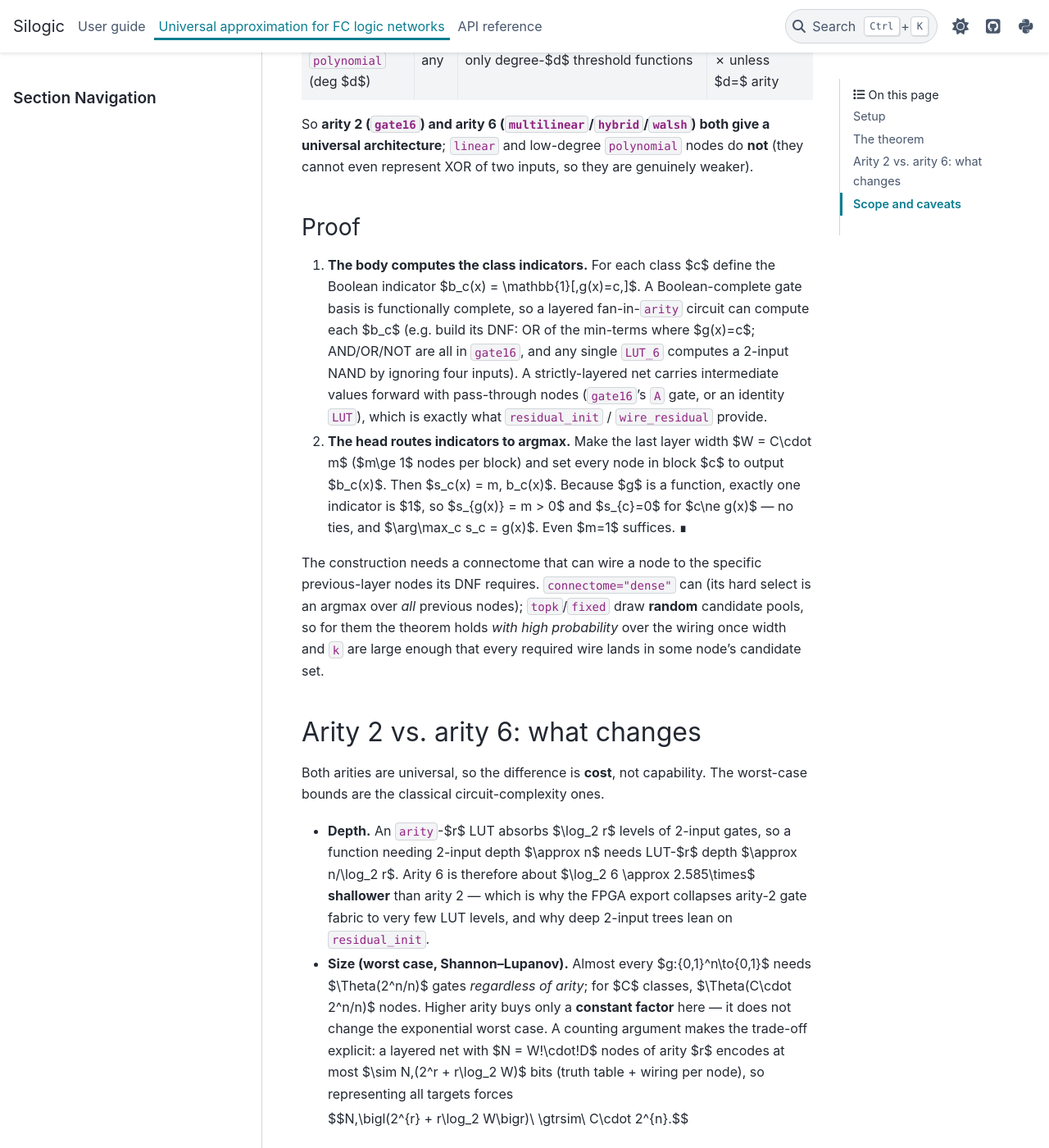
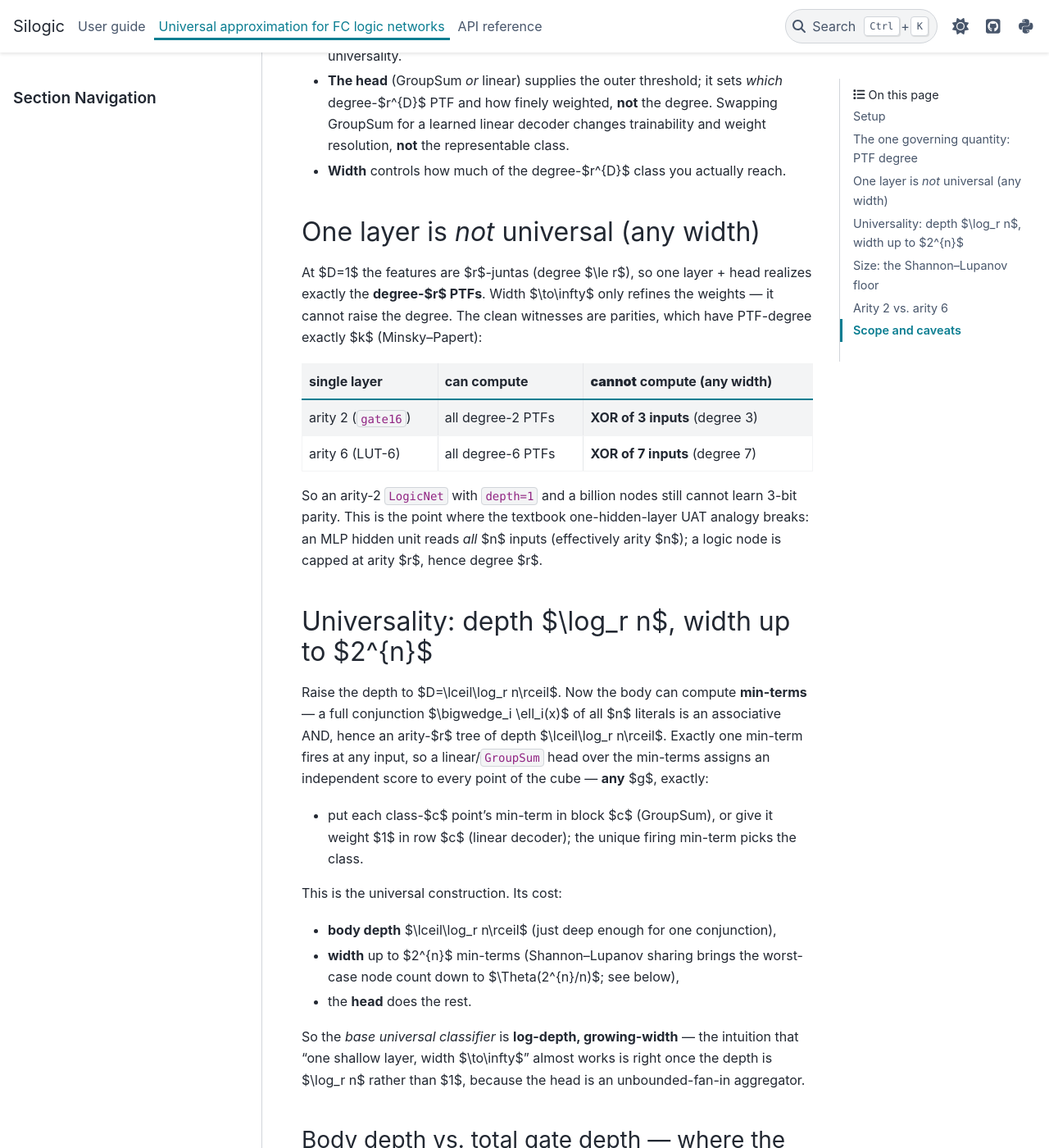
Before and after one commit to gaspardol/silogic, a Sphinx documentation site: the page built from docs/approximation.md, in a window 1280 px wide and 1400 px high, scrolled down 1647 px. Shown: the whole window at 82% size. Built offline with Sphinx 7.4.7 and the PyData theme 0.15.4, drawn with Linux system fonts in a browser that asks for light colours; some of the changed text lies outside the part shown.

Commit message:
docs: rewrite approximation note around PTF-degree characterization
Reframe the whole analysis around one governing quantity: a depth-D
arity-r body + linear/GroupSum head realizes exactly the degree-r^D
polynomial threshold functions. This unifies the earlier results and
corrects the depth accounting:

- one layer + head = degree-r PTFs (not universal; parity witnesses)
- universal at body depth ceil(log_r n) via the min-term construction,
  width up to 2^n (Lupanov: 2^n/n)
- distinguish body depth (log_r n) from total gate depth (Theta(n),
  the popcount head is the critical path) from pure fan-in-r formula
  depth (Theta(n/log2 r)); the head is an unbounded-fan-in aggregator
- GroupSum vs learned linear head: same representable class, differ in
  weight resolution and the no-multiplies property
- Shannon-Lupanov size floor, arity 2 vs 6 as constant/depth factors

Co-Authored-By: Claude Opus 4.8 <noreply@anthropic.com>
Claude-Session: https://claude.ai/code/session_014usfn7zfXhneuMsYMTMqR7

```diff
--- a/docs/approximation.md
+++ b/docs/approximation.md
@@ -1,130 +1,185 @@
 # Universal approximation for FC logic networks
 
 This note formulates the sense in which a **fully-connected logic network**
-({class}`~silogic.LogicNet`) with a **`GroupSum` head** is a *universal
-approximator*, and states the result for two representative node arities used in
-the library — **arity 2** (`node="gate16"`) and **arity 6** (an
-`arity=6` LUT node: `"multilinear"` / `"hybrid"` / `"walsh"`).
+({class}`~silogic.LogicNet`) with a linear-style head — the parameter-free
+{class}`~silogic.GroupSum`, or a learned {class}`~silogic.heads.LearnedDecoder`
+— is a *universal approximator*, and works out the depth, width, and arity it
+costs. Results are stated for the two representative node arities in the library:
+**arity 2** (`node="gate16"`) and **arity 6** (an `arity=6` LUT node:
+`"multilinear"` / `"hybrid"` / `"walsh"`).
 
-The statements below are about the **hard (deployed) circuit**
-(`forward_hard`) — what the discretized network can *represent*. Trainability
-(whether SGD finds these weights) and the soft→hard discretization gap are
-separate questions, discussed at the end.
+Everything below is about the **hard (deployed) circuit** (`forward_hard`) — what
+the discretized network can *represent*. Trainability (whether SGD finds these
+weights) and the soft→hard gap are separate questions, noted at the end.
 
 ## Setup
 
-Inputs are binary, $x \in \{0,1\}^n$ (this is what logic nets consume — the
-thermometer-binarized features). A hard {class}`~silogic.LogicNet` computes, at
-each layer, a width-$W$ vector of Boolean values, where every node is a Boolean
-function of the `arity` wires its connectome selects from the previous layer.
-The {class}`~silogic.GroupSum` head splits the final width-$W$ layer into $C$
-equal blocks and outputs, per class $c$, the block popcount
+Inputs are binary, $x \in \{0,1\}^n$ (what logic nets consume — the
+thermometer-binarized features). A hard {class}`~silogic.LogicNet` is a stack of
+$D$ layers of width $W$; each node is a Boolean function of the `arity` $=r$
+wires its connectome selects from the previous layer. The head maps the final
+width-$W$ feature vector $\phi(x)\in\{0,1\}^W$ to class scores:
 
-$$s_c(x) \;=\; \sum_{j \in \text{block}_c} y_j(x), \qquad y_j(x)\in\{0,1\},$$
+- **`GroupSum`** splits $\phi$ into $C$ equal blocks and outputs the block
+  popcounts $s_c(x)=\sum_{j\in\text{block}_c}\phi_j(x)$;
+- a **learned linear decoder** outputs $s_c(x)=\langle w_c,\phi(x)\rangle+b_c$.
 
-and the prediction is $\hat g(x) = \arg\max_c s_c(x)$ (`tau` is an
-argmax-invariant positive scale). So the model is exactly a
+The prediction is $\hat g(x)=\arg\max_c s_c(x)$. **Both heads are linear readouts
+over $\phi$** — `GroupSum` is just the special case with fixed block-structured
+$\{0,1\}$ weights. So the model is
 
-> **layered, bounded-fan-in Boolean circuit → per-class popcount → argmax.**
+> **[argmax over $C$ linear forms] ∘ [layered fan-in-$r$ LUT circuit].**
 
 Because the domain $\{0,1\}^n$ is **finite**, "universal approximation" is not a
-density statement in a function space — it is *exact representation*: can the
-architecture compute **every** classifier $g:\{0,1\}^n \to \{1,\dots,C\}$?
+density statement — it is *exact representation*: can the architecture compute
+**every** classifier $g:\{0,1\}^n\to\{1,\dots,C\}$?
 
-## The theorem
+## The one governing quantity: PTF degree
 
-**Theorem (universal representation on the Boolean cube).**
-Let the node family be *Boolean-complete at its arity* — i.e. a single node can
-realize a functionally complete gate (e.g. NAND). Then for **every** target
-$g:\{0,1\}^n \to \{1,\dots,C\}$ there is a hard `LogicNet` with a `GroupSum`
-head that computes $\hat g = g$ *exactly*.
+Every node of arity $r$ is a multilinear polynomial of degree $\le r$. Composing
+$D$ layers multiplies degree: a depth-$D$ body produces features of degree
+$\le r^{D}$. A linear head takes the sign of a linear form in those features.
+Hence, for binary classification, the whole model computes exactly a
 
-The completeness hypothesis holds for both arities we care about:
+$$\boxed{\;\textbf{degree-}r^{D}\textbf{ polynomial threshold function (PTF).}\;}$$
 
-| node | arity | hard function class per node | complete? |
-|---|---|---|---|
-| `gate16` | 2 | **all 16** two-input Boolean functions | ✓ (contains NAND, gate 14) |
-| `multilinear` / `hybrid` | 6 | **all $2^{2^6}$** six-input functions (a full `LUT_6`) | ✓ (a fortiori) |
-| `walsh` (arity 6) | 6 | $\operatorname{sign}$ of a full $2^6$-coeff multilinear form = **all** six-input functions | ✓ |
-| `linear` | any | only linearly-separable (threshold) functions | ✗ — *not* complete |
-| `polynomial` (deg $d$) | any | only degree-$d$ threshold functions | ✗ unless $d=$ arity |
+(For $C>2$ classes, each pairwise decision boundary is such a PTF.) This single
+statement organizes everything:
 
-So **arity 2 (`gate16`) and arity 6 (`multilinear`/`hybrid`/`walsh`) both give a
-universal architecture**; `linear` and low-degree `polynomial` nodes do **not**
-(they cannot even represent XOR of two inputs, so they are genuinely weaker).
+| body depth $D$ | representable class | universal? |
+|---|---|---|
+| $1$ | degree-$r$ PTFs | **no** |
+| $\lceil\log_r n\rceil$ | degree-$n$ PTFs = **all** functions | **yes** |
+| general $D$ | degree-$r^{D}$ PTFs | iff $r^{D}\ge n$ |
 
-### Proof
+- **Tree/body depth** sets the achievable degree $r^{D}$ — the real lever for
+  universality.
+- **The head** (GroupSum *or* linear) supplies the outer threshold; it sets
+  *which* degree-$r^{D}$ PTF and how finely weighted, **not** the degree. Swapping
+  GroupSum for a learned linear decoder changes trainability and weight
+  resolution, **not** the representable class.
+- **Width** controls how much of the degree-$r^{D}$ class you actually reach.
 
-1. **The body computes the class indicators.** For each class $c$ define the
-   Boolean indicator $b_c(x) = \mathbb{1}[\,g(x)=c\,]$. A Boolean-complete gate
-   basis is functionally complete, so a layered fan-in-`arity` circuit can
-   compute each $b_c$ (e.g. build its DNF: OR of the min-terms where $g(x)=c$;
-   AND/OR/NOT are all in `gate16`, and any single `LUT_6` computes a 2-input
-   NAND by ignoring four inputs). A strictly-layered net carries intermediate
-   values forward with pass-through nodes (`gate16`'s `A` gate, or an identity
-   `LUT`), which is exactly what `residual_init` / `wire_residual` provide.
+## One layer is *not* universal (any width)
 
-2. **The head routes indicators to argmax.** Make the last layer width
-   $W = C\cdot m$ ($m\ge 1$ nodes per block) and set every node in block $c$ to
-   output $b_c(x)$. Then $s_c(x) = m\, b_c(x)$. Because $g$ is a function,
-   exactly one indicator is $1$, so $s_{g(x)} = m > 0$ and $s_{c}=0$ for
-   $c\ne g(x)$ — no ties, and $\arg\max_c s_c = g(x)$. Even $m=1$ suffices. ∎
+At $D=1$ the features are $r$-juntas (degree $\le r$), so one layer + head realizes
+exactly the **degree-$r$ PTFs**. Width $\to\infty$ only refines the weights — it
+cannot raise the degree. The clean witnesses are parities, which have PTF-degree
+exactly $k$ (Minsky–Papert):
 
-The construction needs a connectome that can wire a node to the specific
-previous-layer nodes its DNF requires. `connectome="dense"` can (its hard select
-is an argmax over *all* previous nodes); `topk`/`fixed` draw **random** candidate
-pools, so for them the theorem holds *with high probability* over the wiring
-once width and `k` are large enough that every required wire lands in some node's
-candidate set.
+| single layer | can compute | **cannot** compute (any width) |
+|---|---|---|
+| arity 2 (`gate16`) | all degree-2 PTFs | **XOR of 3 inputs** (degree 3) |
+| arity 6 (LUT-6) | all degree-6 PTFs | **XOR of 7 inputs** (degree 7) |
 
-## Arity 2 vs. arity 6: what changes
+So an arity-2 `LogicNet` with `depth=1` and a billion nodes still cannot learn
+3-bit parity. This is the point where the textbook one-hidden-layer UAT analogy
+breaks: an MLP hidden unit reads *all* $n$ inputs (effectively arity $n$); a logic
+node is capped at arity $r$, hence degree $r$.
 
-Both arities are universal, so the difference is **cost**, not capability. The
-worst-case bounds are the classical circuit-complexity ones.
+## Universality: depth $\log_r n$, width up to $2^{n}$
 
-- **Depth.** An `arity`-$r$ LUT absorbs $\log_2 r$ levels of 2-input gates, so a
-  function needing 2-input depth $\approx n$ needs LUT-$r$ depth
-  $\approx n/\log_2 r$. Arity 6 is therefore about $\log_2 6 \approx 2.585\times$
-  **shallower** than arity 2 — which is why the FPGA export collapses arity-2 gate
-  fabric to very few LUT levels, and why deep 2-input trees lean on
-  `residual_init`.
+Raise the depth to $D=\lceil\log_r n\rceil$. Now the body can compute **min-terms**
+— a full conjunction $\bigwedge_i \ell_i(x)$ of all $n$ literals is an associative
+AND, hence an arity-$r$ tree of depth $\lceil\log_r n\rceil$. Exactly one min-term
+fires at any input, so a linear/`GroupSum` head over the min-terms assigns an
+independent score to every point of the cube — **any** $g$, exactly:
 
-- **Size (worst case, Shannon–Lupanov).** Almost every $g:\{0,1\}^n\to\{0,1\}$
-  needs $\Theta(2^n/n)$ gates *regardless of arity*; for $C$ classes,
-  $\Theta(C\cdot 2^n/n)$ nodes. Higher arity buys only a **constant factor**
-  here — it does not change the exponential worst case. A counting argument makes
-  the trade-off explicit: a layered net with $N = W\!\cdot\!D$ nodes of arity $r$
-  encodes at most $\sim N\,(2^r + r\log_2 W)$ bits (truth table + wiring per
-  node), so representing all targets forces
+- put each class-$c$ point's min-term in block $c$ (GroupSum), or give it weight
+  $1$ in row $c$ (linear decoder); the unique firing min-term picks the class.
 
-  $$N\,\bigl(2^{r} + r\log_2 W\bigr)\ \gtrsim\ C\cdot 2^{n}.$$
+This is the universal construction. Its cost:
 
-  Arity 6 contributes $2^6 = 64$ truth-table bits per node vs. arity 2's
-  $2^2 = 4$, so it reaches the same capacity with a constant factor fewer nodes —
-  at the price of $2^r$ learnable entries **per node** (64 vs. 4), i.e. the
-  soft→hard gap and the parameter count per node grow with arity (hence the
-  arity warning in the [guide](guide.md)).
+- **body depth** $\lceil\log_r n\rceil$ (just deep enough for one conjunction),
+- **width** up to $2^{n}$ min-terms (Shannon–Lupanov sharing brings the worst-case
+  node count down to $\Theta(2^{n}/n)$; see below),
+- the **head** does the rest.
 
-**Summary.** Universality is a property of the *gate basis*, and it is already
-achieved at arity 2 (`gate16` ⊇ NAND). Going to arity 6 does **not** enlarge the
-representable function class — it trades a larger per-node LUT for a
-constant-factor-smaller, $\approx 2.6\times$-shallower circuit.
+So the *base universal classifier* is **log-depth, growing-width** — the intuition
+that "one shallow layer, width $\to\infty$" almost works is right once the depth is
+$\log_r n$ rather than $1$, because the head is an unbounded-fan-in aggregator.
+
+### Body depth vs. total gate depth — where the hardness lives
+
+The log-depth body does **not** mean the whole computation is shallow. A
+`GroupSum`/linear head over $W$ features is an **unbounded-fan-in linear
+threshold**: expanded into gates, its popcount + argmax has depth
+$\Theta(\log W)=\Theta(n)$. The head absorbs the deep "OR-of-min-terms" that a
+bounded-fan-in body would need $\Theta(n/\log_2 r)$ layers to do itself. Two
+different depth accountings, both true:
+
+| what is counted | universal depth |
+|---|---|
+| **LUT-tree body layers** (before the head) | $\lceil\log_r n\rceil$ |
+| **total logic-gate depth**, expanding the head's popcount | $\Theta(n)$ |
+| **pure fan-in-$r$ circuit**, if the final decision must also be one logic node | $\Theta(n/\log_2 r)$ (formula depth) |
+
+The library's own FPGA export shows this directly: the gate fabric collapses to
+~2 LUT levels while the **GroupSum popcount is the critical path (~28 of 30
+levels)** — the logic is shallow, the head is deep.
+
+### GroupSum vs. a learned linear head
+
+Because both are linear readouts, they represent the **same** class at a given
+body. The differences are practical:
+
+- a learned linear head with **real** weights needs multiply–accumulates — it
+  breaks the "pure Boolean, no multiplies" property `GroupSum` preserves (a
+  popcount). The `"ternary"` {class}`~silogic.heads.LearnedDecoder` recovers it
+  with $\{-1,0,+1\}$ weights (a signed popcount);
+- a linear head can up-weight informative trees, so it typically needs **fewer**
+  trees than `GroupSum` for the same accuracy — a width/trainability win, not an
+  expressiveness one.
+
+## Size: the Shannon–Lupanov floor
+
+Depth $\log_r n$ makes the model universal; **width** is what a worst-case target
+costs. A layered arity-$r$ net with $N=W\!\cdot\!D$ nodes over $M\le N+n$ signals
+realizes $\le\big(2^{2^{r}}M^{r}\big)^{N}$ circuits, and there are $C^{2^{n}}$
+targets, forcing
+
+$$N\bigl(2^{r}+r\log_2 M\bigr)\ \gtrsim\ 2^{n}\log_2 C
+\qquad\Longrightarrow\qquad
+N\ \gtrsim\ \frac{2^{n}\log_2 C}{2^{r}+r\,n}.$$
+
+This is tight: Lupanov's construction matches it, and for fan-in 2 the constant is
+exactly $1$ — almost every single-output $g$ needs $(1\pm o(1))\,2^{n}/n$ gates and
+none fewer. Note $C$ enters only as $\log_2 C$ (the class indicators share
+sub-circuitry).
+
+For *structured* targets the width collapses far below $2^{n}/n$: any symmetric
+function (depends only on the popcount) is a shallow adder tree, any degree-$r$
+PTF is a single wide layer, any linearly separable target is `depth=1, width=C`.
+
+## Arity 2 vs. arity 6
+
+Both arities are universal — arity changes cost, not capability:
+
+- **Depth.** An arity-$r$ LUT absorbs $\log_2 r$ levels of 2-input gates, so the
+  universal body depth $\log_r n$ is $\log_2 r$ times smaller: arity 6 is
+  $\approx\log_2 6\approx 2.585\times$ shallower than arity 2.
+- **Size.** The bound above improves by the factor $2^{r}+rn$ in the denominator —
+  in the $n$-dominated regime a constant $\sim r/2$ fewer nodes for arity 6, at the
+  price of $2^{6}=64$ learnable truth-table bits per node vs. $2^{2}=4$ (a larger
+  per-node soft→hard gap; see the arity warning in the [guide](guide.md)).
+- **Degree reach per layer.** One layer reaches degree $r$: arity 6 clears 3-bit
+  *and* up-to-6-bit parities that no arity-2 layer can, but still misses 7-bit
+  parity — universality still needs depth.
 
 ## Scope and caveats
 
-- **Representation, not learning.** The theorem is about what `forward_hard` *can*
-  compute. It says nothing about whether gradient descent on the soft relaxation
-  *finds* such a circuit, nor about generalization.
-- **Exact, because the domain is finite.** On $\{0,1\}^n$ there is nothing to
-  approximate — a universal architecture represents every classifier exactly.
-  (The "approximation" framing returns only if inputs are treated as a
-  sub-sampled/continuous set, e.g. more thermometer bits approximating a
-  real-valued feature.)
-- **`GroupSum` is enough.** No learned decoder is needed for universality; the
-  parameter-free popcount head already routes indicator bits to a correct argmax.
-  The learned heads ({class}`~silogic.heads.LearnedDecoder`) can only match this
-  class, not exceed it (their inputs are the same Boolean features).
-- **`linear` / low-degree `polynomial` nodes are not universal** on their own —
-  they realize only threshold / bounded-degree functions and cannot represent
-  XOR. Universality needs a full-LUT (`multilinear`/`hybrid`/`walsh`) or the
+- **Representation, not learning.** These are statements about what
+  `forward_hard` *can* compute, not about SGD finding it or about generalization.
+- **Exact, because the domain is finite.** On $\{0,1\}^n$ a universal architecture
+  represents every classifier exactly; "approximation" returns only if the inputs
+  are a sub-sampled/continuous set (e.g. more thermometer bits approximating a
+  real-valued feature).
+- **Learned vs. random trees.** The degree-$r^{D}$-PTF ceiling is the same either
+  way, but *learning* the trees (feature learning) drastically lowers the width
+  needed for structured targets versus fixed/random candidate wiring (a
+  random-feature kernel). This is why `connectome="topk"`/`"dense"` (learnable
+  wiring) beat `"fixed"` at equal width.
+- **`linear` / low-degree `polynomial` nodes are weaker.** They realize only
+  threshold / bounded-degree functions per node and cannot represent XOR even at
+  arity $r$; universality needs a full-LUT (`multilinear`/`hybrid`/`walsh`) or the
   16-gate (`gate16`) node.
```
